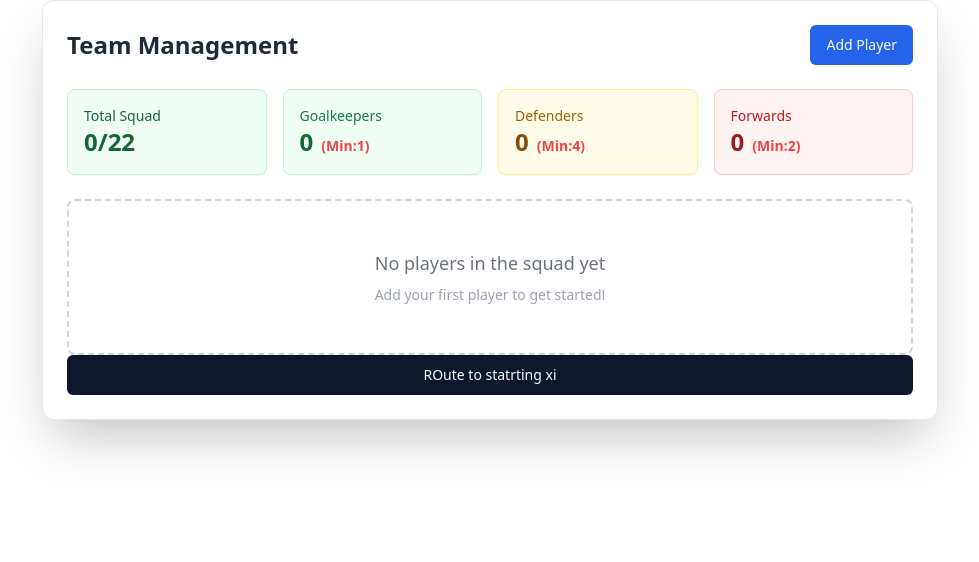
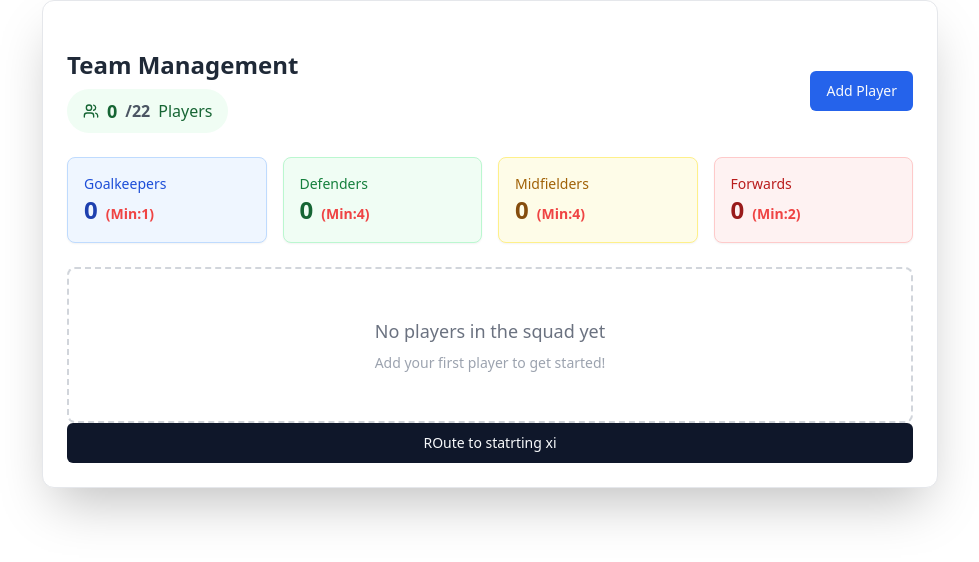
Before and after one commit to Saheel-Mahzz/Football-Team-Management, a React (Vite) app: page / in a window 1280 px wide. Shown: the top 562 px of the page, without its empty margins (150-1129 px from the left). Built offline with nearby package versions, Linux system fonts and the light colour scheme.

Commit message:
feat: added some more status color

```diff
--- a/package.json
+++ b/package.json
@@ -15,6 +15,7 @@
     "@radix-ui/react-avatar": "^1.1.11",
     "@radix-ui/react-dialog": "^1.1.15",
     "@radix-ui/react-label": "^2.1.8",
+    "@radix-ui/react-progress": "^1.1.8",
     "@radix-ui/react-select": "^2.2.6",
     "@radix-ui/react-slot": "^1.2.4",
     "@radix-ui/react-toast": "^1.2.15",
--- /dev/null
+++ b/src/components/ui/progress.tsx
@@ -0,0 +1,26 @@
+import * as React from "react"
+import * as ProgressPrimitive from "@radix-ui/react-progress"
+
+import { cn } from "@/lib/utils"
+
+const Progress = React.forwardRef<
+  React.ElementRef<typeof ProgressPrimitive.Root>,
+  React.ComponentPropsWithoutRef<typeof ProgressPrimitive.Root>
+>(({ className, value, ...props }, ref) => (
+  <ProgressPrimitive.Root
+    ref={ref}
+    className={cn(
+      "relative h-4 w-full overflow-hidden rounded-full bg-secondary",
+      className
+    )}
+    {...props}
+  >
+    <ProgressPrimitive.Indicator
+      className="h-full w-full flex-1 bg-primary transition-all"
+      style={{ transform: `translateX(-${100 - (value || 0)}%)` }}
+    />
+  </ProgressPrimitive.Root>
+))
+Progress.displayName = ProgressPrimitive.Root.displayName
+
+export { Progress }
--- a/src/pages/team/components/TeamHeader.tsx
+++ b/src/pages/team/components/TeamHeader.tsx
@@ -1,3 +1,4 @@
+import { Badge } from '@/components/ui/badge';
 import { Button } from '@/components/ui/button';
 import { Card } from '@/components/ui/card';
 import { Dialog, DialogContent, DialogTrigger } from '@/components/ui/dialog';
@@ -5,18 +6,19 @@ import { toast } from '@/hooks/use-toast';
 import { useTeamStore } from '@/stores/useTeamStore';
 import { getErrorMessage } from '@/types/errorHandler';
 import { Player } from '@/types/players';
+import { Users } from 'lucide-react';
 import { useState } from 'react';
 import { getTeamStatus } from '../utils/getTeamStatus';
 import TeamForm from './TeamForm';
 
 export default function TeamHeader() {
-  // const {addPlayer,players} = useTeamContext()
   const {addPlayer,players} = useTeamStore()
   const [isDialogOpen,setIsDialogOpen] = useState<boolean>(false)
     const totalPlayers = players.length;
     const gkCount = players.filter((p)=>p.position === 'GK').length
     const defCount = players.filter((p)=> p.position === 'DEF').length
     const forwardCount = players.filter((p)=>p.position === 'FWD').length
+    const midCount = players.filter((p)=> p.position === 'MID').length
 
     const status = getTeamStatus(totalPlayers)
 
@@ -36,8 +38,29 @@ if (result.success) {
   return (
     <>
      <div className="flex justify-between items-center mb-6">
+
+  </div>
+
+<div className="flex justify-between items-center mb-6">
+  <div>
     <h2 className="text-2xl font-semibold text-gray-800">Team Management</h2>
-    <Dialog open={isDialogOpen} onOpenChange={setIsDialogOpen}>
+    {/* Total Squad in header */}
+<div className="flex items-center gap-2 mt-2">
+<Badge className={`
+  ${status.bgColor} ${status.textColor} border-0
+  px-4 py-2 text-base font-bold
+  flex items-center gap-2
+`}>
+  <Users className="w-4 h-4" />
+  <span className="text-lg">{totalPlayers}</span>
+  <span className="text-gray-600">/22</span>
+  <span className="font-normal">Players</span>
+</Badge>
+
+
+</div>
+  </div>
+     <Dialog open={isDialogOpen} onOpenChange={setIsDialogOpen}>
         <DialogTrigger>
     <Button className="bg-blue-600 hover:bg-blue-700">
       Add Player
@@ -47,28 +70,28 @@ if (result.success) {
         <TeamForm onSubmit={handleAddPlayer} />
     </DialogContent>
     </Dialog>
-  </div>
+</div>
 
+{/* Now 4 position cards only */}
 <div className="grid grid-cols-2 md:grid-cols-4 gap-4 mb-6">
-<Card className={`${status.bgColor} ${status.borderColor} p-4`}>
-  <div className={`text-sm ${status.textColor}`}>Total Squad</div>
-  <div className={`text-2xl font-bold ${status.textColor}`}>
-    {totalPlayers}/22
-  </div>
-</Card>
+  <Card className="bg-blue-50 border-blue-200 p-4">
+    <div className="text-sm text-blue-700">Goalkeepers</div>
+    <div className="text-2xl font-bold text-blue-800">{gkCount}
+      {gkCount < 1 && <span className='text-red-500 text-sm ml-2'>(Min:1)</span>}
+    </div>
+  </Card>
 
   <Card className="bg-green-50 border-green-200 p-4">
-    <div className="text-sm text-green-700">Goalkeepers</div>
-    <div className="text-2xl font-bold text-green-800">{gkCount}
-    {gkCount < 1 && <span className='text-red-500 text-sm ml-2'>(Min:1)</span> }
+    <div className="text-sm text-green-700">Defenders</div>
+    <div className="text-2xl font-bold text-green-800">{defCount}
+      {defCount < 4 && <span className='text-red-500 text-sm ml-2'>(Min:4)</span>}
     </div>
   </Card>
 
   <Card className="bg-yellow-50 border-yellow-200 p-4">
-    <div className="text-sm text-yellow-700">Defenders</div>
-    <div className="text-2xl font-bold text-yellow-800">{defCount}
-
-      {defCount < 4 && <span className='text-red-500 text-sm ml-2'>(Min:4)</span>}
+    <div className="text-sm text-yellow-700">Midfielders</div>
+    <div className="text-2xl font-bold text-yellow-800">{midCount}
+      {midCount < 4 && <span className='text-red-500 text-sm ml-2'>(Min:4)</span>}
     </div>
   </Card>
 
--- a/src/pages/team/utils/getTeamStatus.ts
+++ b/src/pages/team/utils/getTeamStatus.ts
@@ -3,20 +3,32 @@ export const getTeamStatus = (count: number) => {
     case count >= 22:
       return {
         bgColor: 'bg-red-50',
-        borderColor: 'border-red-200',
-        textColor: 'text-red-800'
+        borderColor: 'border-red-300',
+        textColor: 'text-red-800',
       };
-    case count >= 14:
+    case count >= 20:
       return {
         bgColor: 'bg-orange-50',
-        borderColor: 'border-orange-200',
-        textColor: 'text-orange-800'
+        borderColor: 'border-orange-300',
+        textColor: 'text-orange-800',
+      };
+    case count >= 15:
+      return {
+        bgColor: 'bg-yellow-50',
+        borderColor: 'border-yellow-300',
+        textColor: 'text-yellow-800',
+      };
+    case count >= 10:
+      return {
+        bgColor: 'bg-blue-50',
+        borderColor: 'border-blue-300',
+        textColor: 'text-blue-800',
       };
     default:
       return {
         bgColor: 'bg-green-50',
-        borderColor: 'border-green-200',
-        textColor: 'text-green-800'
+        borderColor: 'border-green-300',
+        textColor: 'text-green-800',
       };
   }
 };
```
Also changed, not shown: 1 other file (tests, documents, lock files or other folders).
